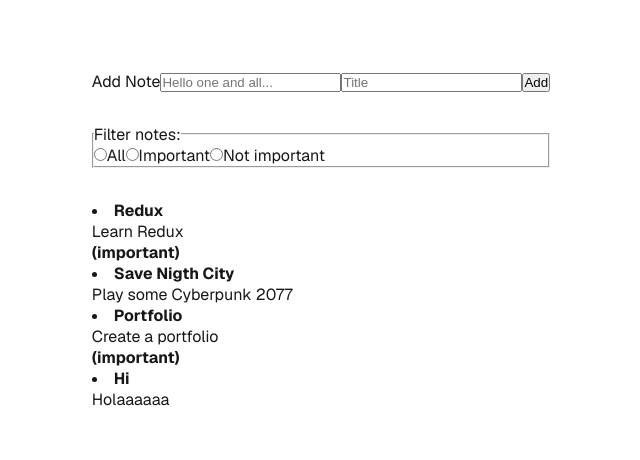
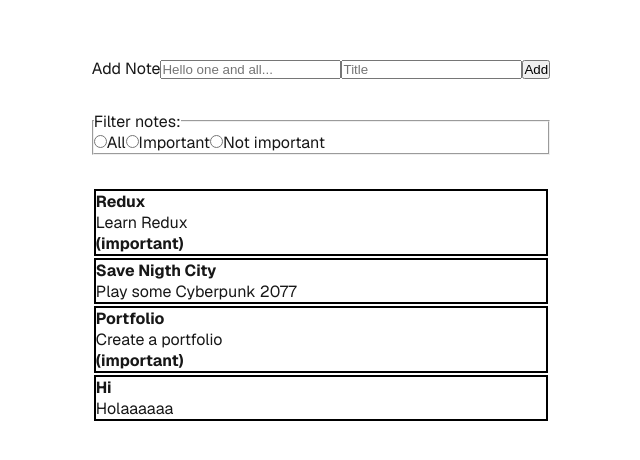
Before and after one commit to LaraBerenguer/notes-app, a Next.js app: page / in a window 1280 px wide. Shown: the part 160-620 px from the top of the page, without its empty margins (319-959 px from the left). Built offline with nearby package versions, Linux system fonts and the light colour scheme; data requests are answered from the project's data file.

Commit message:
Add NoteCard component and update NotesList to use it for rendering notes

```diff
--- /dev/null
+++ b/src/components/NoteCard.tsx
@@ -0,0 +1,19 @@
+"use client"
+import { Note } from "@/types/types";
+
+type NoteCardProps = {
+    note: Note;
+    onClick: () => void;
+}
+
+const NoteCard = ({ note, onClick }: NoteCardProps) => {
+    return (
+        <div style={{ border: "2px solid black", margin: "2px" }} onClick={onClick}>
+            <section id="title"><strong>{note.title}</strong></section>
+            <section id="content">{note.content}</section>
+            <section id="important"><b>{note.important ? " (important)" : ""}</b></section>
+        </div>
+    )
+};
+
+export default NoteCard;
--- a/src/components/NotesList.tsx
+++ b/src/components/NotesList.tsx
@@ -3,6 +3,7 @@ import { useDispatch, useSelector } from "react-redux";
 import { RootState } from "../store/store";
 import { Filter, Note } from "@/types/types";
 import { notes_toggle_importance } from "@/reducers/noteReducer";
+import NoteCard from "./NoteCard";
 
 const NotesList = () => {
     const notes: Note[] = useSelector((state: RootState) => state.notes.value);
@@ -25,12 +26,7 @@ const NotesList = () => {
         <section>
             {
                 filteredNotes.map(note =>
-                (<li key={note.id} onClick={() => handleImportance(note.id!)}>
-                    <b>{note.title}</b>
-                    <p>{note.content}</p>
-                    <b>{note.important ? " (important)" : ""}</b>
-                </li>
-                ))
+                    (<NoteCard key={note.id} note={note} onClick={() => handleImportance(note.id!)} />))
             }
         </section>
     );
```
